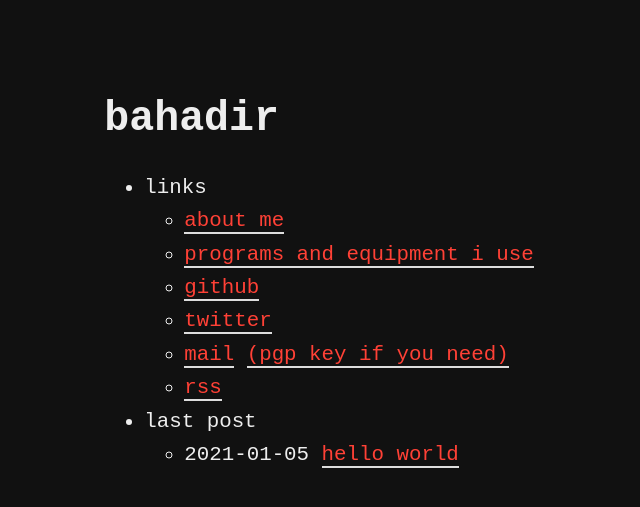
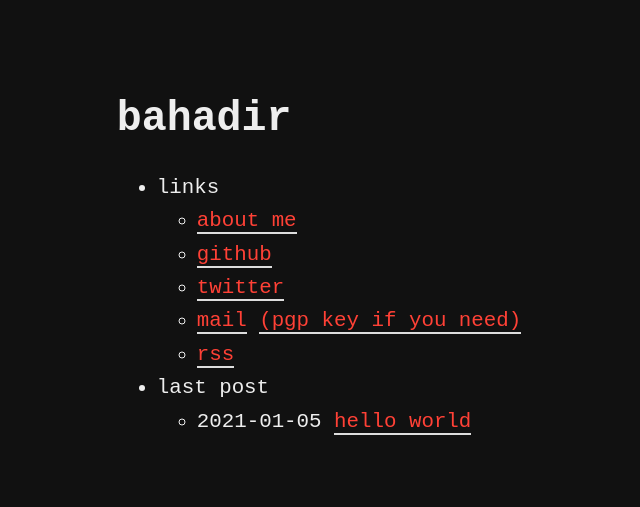
Before and after one commit to obk/obk.github.io, a Jekyll site: the page built from index.md, in a window 1280 px wide. Shown: the top 507 px of the page, without its empty margins (321-961 px from the left). Built offline with Jekyll 4.4.1, drawn with Linux system fonts in a browser that asks for light colours.

Commit message:
Update menu.yml

```diff
--- a/_data/menu.yml
+++ b/_data/menu.yml
@@ -6,9 +6,6 @@ entries:
     entries:
       - title: about me
         url: about
-      - title: programs and equipment i use
-
-        url: programs
       - title: github
         url: https://github.com/obk
       - title: twitter
```
